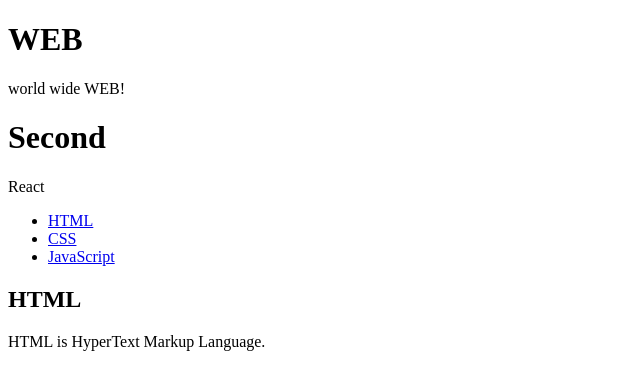
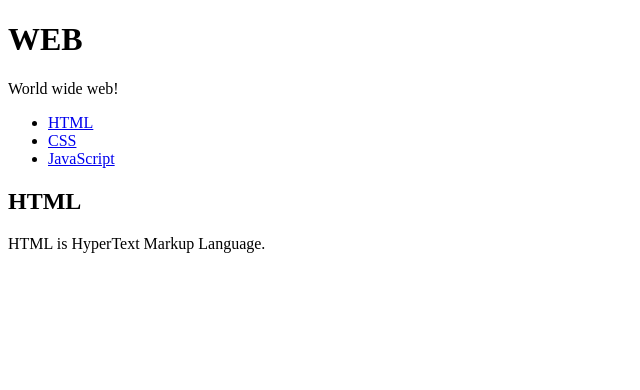
Before and after one commit to k1005sh/React-project-no1, a React (Create React App) app: page / in a window 1280 px wide. Shown: the top 390 px of the page, without its empty margins (0-640 px from the left). Built offline with nearby package versions, Linux system fonts and the light colour scheme.

Commit message:
state study

```diff
--- a/src/App.js
+++ b/src/App.js
@@ -1,51 +1,32 @@
 import React, { Component } from 'react';
 import './App.css';
-import { render } from '@testing-library/react';
-
-class Subject extends Component {
-  render(){
-  return (
-      <header>
-        <h1>{this.props.title}</h1>
-        {this.props.sub}
-      </header>
-    );
-  }
-}
-
-class TOC extends Component {
-  render(){
-  return (
-      <nav>
-        <ul>
-          <li><a href="1.html">HTML</a></li>
-          <li><a href="2.html">CSS</a></li>
-          <li><a href="3.html">JavaScript</a></li>
-        </ul>
-      </nav>
-    );
-  }
-}
-
-class Content extends Component {
-  render(){
-  return (
-      <article>
-        <h2>HTML</h2>
-        HTML is HyperText Markup Language.
-      </article>
-    );
-  }
-}
+import TOC from "./components/TOC";
+import Content from "./components/Content";
+import Subject from "./components/Subject";
 
 class App extends Component {
+  //초기화 시켜주고 싶은 것들을 cons안에 코딩한다
+  //state를 사용하면서 정보를 은닉함
+  constructor(props){
+    super(props);
+    this.state = {
+      subject:{title:'WEB', sub:'World wide web!'},
+      contents:[
+        {id:1, title:'HTML', desc:'HTML is for information'},
+        {id:2, title:'CSS', desc:'CSS is for design'},
+        {id:3, title:'JavaScript', desc:'JavaScript is for interactive'}
+      ]
+    }
+  }
   render(){
   return (
       <div className="App">
-        <Subject title="WEB" sub="world wide WEB!"></Subject>
-        <Subject title="Second" sub="React"></Subject>
-        <TOC></TOC>
-        <Content></Content>
+        <Subject
+          title={this.state.subject.title}
+          sub={this.state.subject.sub}>
+        </Subject>
+        <TOC data={this.state.contents}></TOC>
+        <Content title="HTML" desc="HTML is HyperText Markup Language."></Content>
       </div>
     );
   }
--- /dev/null
+++ b/src/components/Content.js
@@ -0,0 +1,14 @@
+import React, { Component } from 'react';
+
+class Content extends Component {
+    render(){
+    return (
+        <article>
+          <h2>{this.props.title}</h2>
+          {this.props.desc}
+        </article>
+      );
+    }
+  }
+
+export default Content;
--- /dev/null
+++ b/src/components/Subject.js
@@ -0,0 +1,14 @@
+import React, { Component } from 'react';
+
+class Subject extends Component {
+    render(){
+    return (
+        <header>
+          <h1>{this.props.title}</h1>
+          {this.props.sub}
+        </header>
+      );
+    }
+  }
+
+export default Subject;
--- /dev/null
+++ b/src/components/TOC.js
@@ -0,0 +1,22 @@
+import React, { Component } from 'react';
+
+class TOC extends Component {
+    render(){
+      let lists = [];
+      let data = this.props.data;
+      let i = 0;
+      while(i < data.length){
+        lists.push(<li key={data[i].id}><a href={"/content/"+data[i].id}>{data[i].title}</a></li>);
+        i = i + 1;
+      }
+      return (
+        <nav>
+          <ul>
+            {lists}
+          </ul>
+        </nav>
+      );
+    }
+  }
+
+export default TOC;
```
Also changed, not shown: 1 other file (tests, documents, lock files or other folders).
